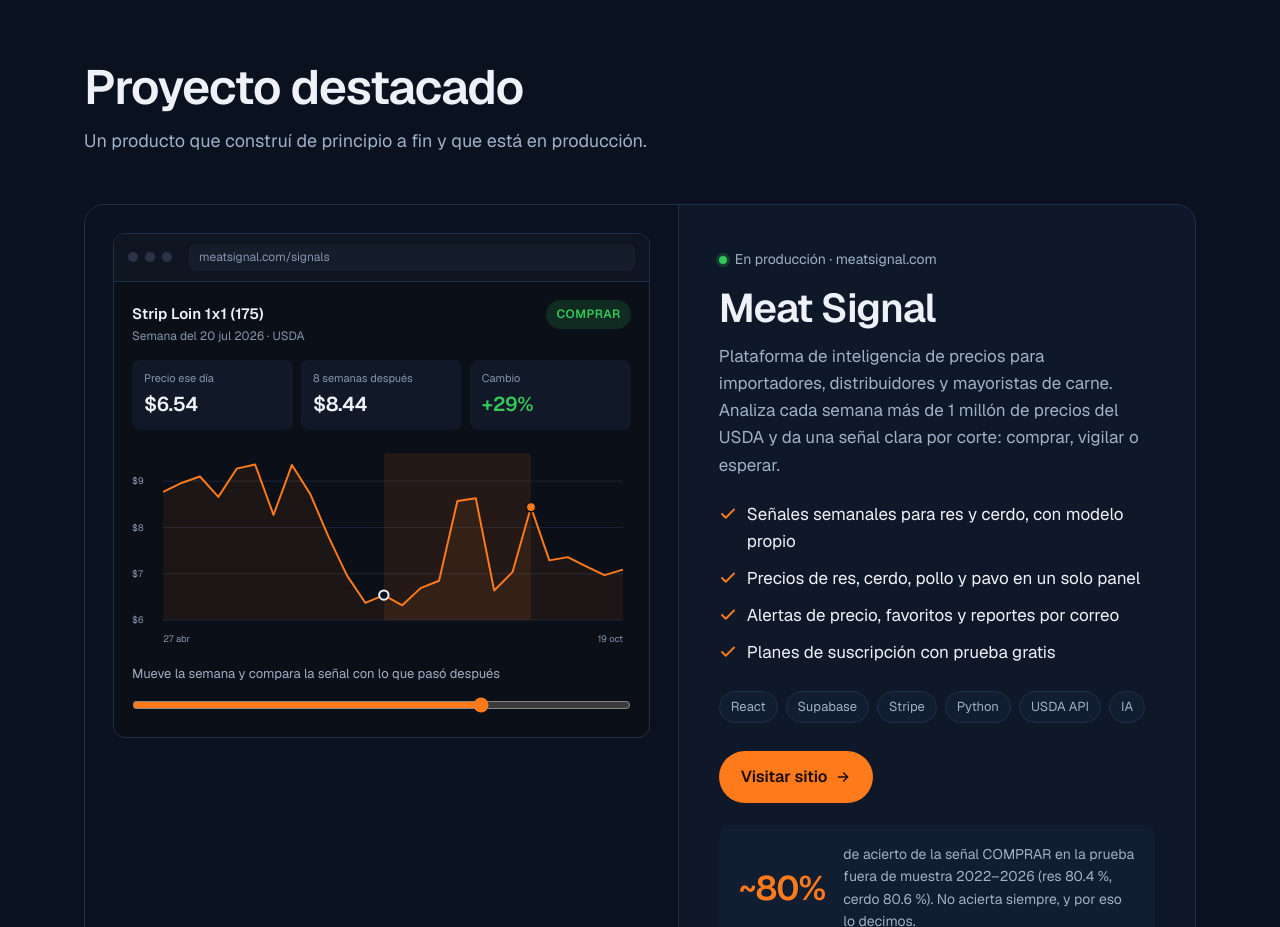
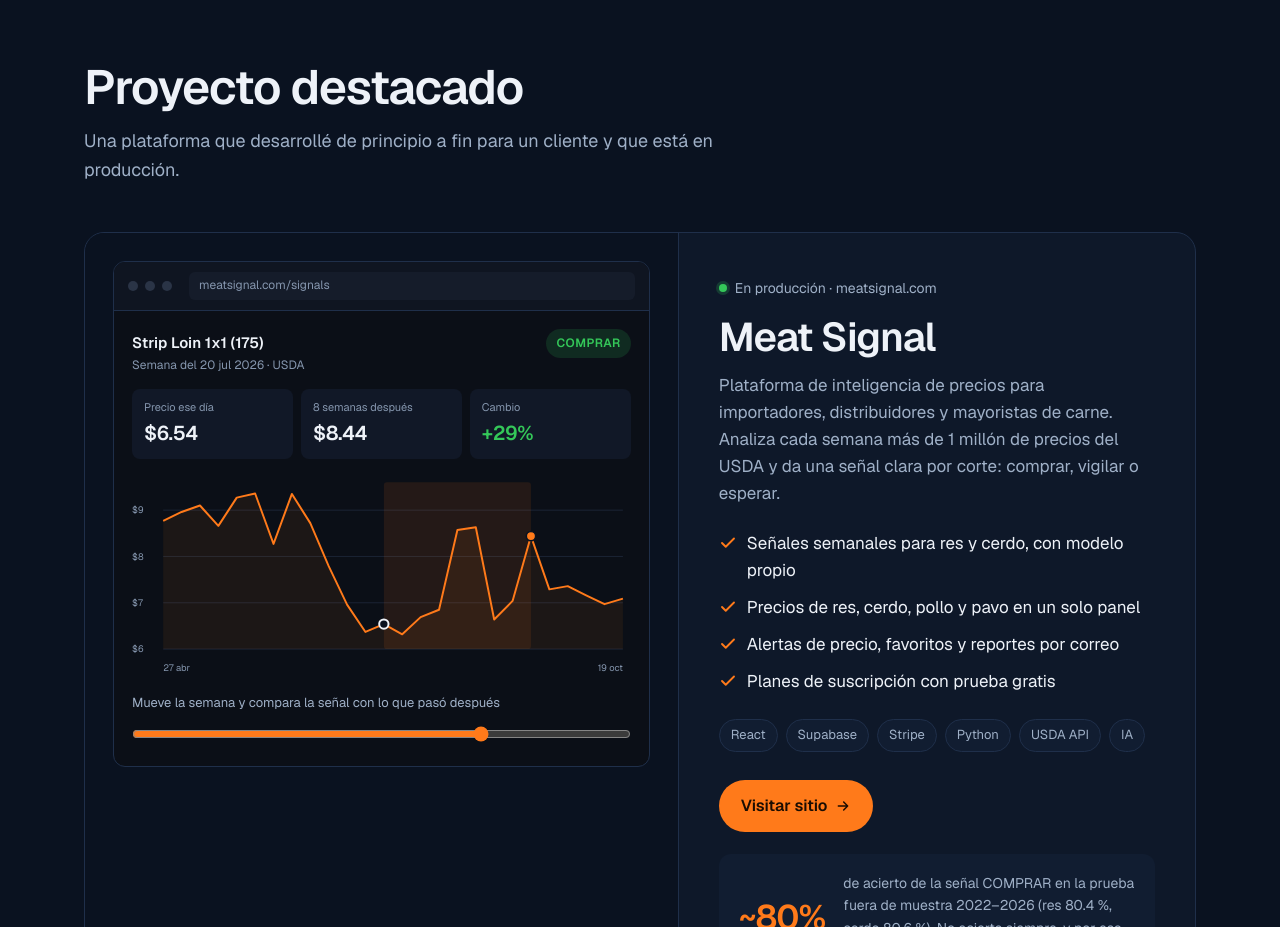
Before and after one commit to Alexp9103/sigilock, a plain HTML site: page index.html in a window 1280 px wide. Shown: the part 800-1727 px from the top of the page. Drawn offline with nearby package versions, Linux system fonts and the light colour scheme.

Commit message:
Meat Signal es de un cliente: aclarar autoría
Co-Authored-By: Claude Opus 5.5 <noreply@anthropic.com>

```diff
--- a/index.html
+++ b/index.html
@@ -4,9 +4,9 @@
 <meta charset="utf-8">
 <meta name="viewport" content="width=device-width,initial-scale=1">
 <title>Sigilock · Herramientas con IA y automatización</title>
-<meta name="description" content="Juan construye herramientas con IA, automatizaciones y aplicaciones web para negocios. Creador de Meat Signal.">
+<meta name="description" content="Juan construye herramientas con IA, automatizaciones y aplicaciones web para negocios. Desarrollador de Meat Signal para un cliente.">
 <meta property="og:title" content="Sigilock · Herramientas con IA y automatización">
-<meta property="og:description" content="Herramientas con IA, automatizaciones y aplicaciones web para negocios. Creador de Meat Signal.">
+<meta property="og:description" content="Herramientas con IA, automatizaciones y aplicaciones web para negocios. Desarrollador de Meat Signal para un cliente.">
 <meta property="og:image" content="img/avatar-original.webp">
 <link rel="icon" href="img/avatar-original.webp">
 <link rel="preconnect" href="https://fonts.googleapis.com">
@@ -184,7 +184,7 @@ footer .wrap{display:flex;justify-content:space-between;flex-wrap:wrap;gap:12px}
   <div class="wrap">
     <div class="sec-head rv">
       <h2>Proyecto destacado</h2>
-      <p>Un producto que construí de principio a fin y que está en producción.</p>
+      <p>Una plataforma que desarrollé de principio a fin para un cliente y que está en producción.</p>
     </div>
 
     <article class="project rv">
```
